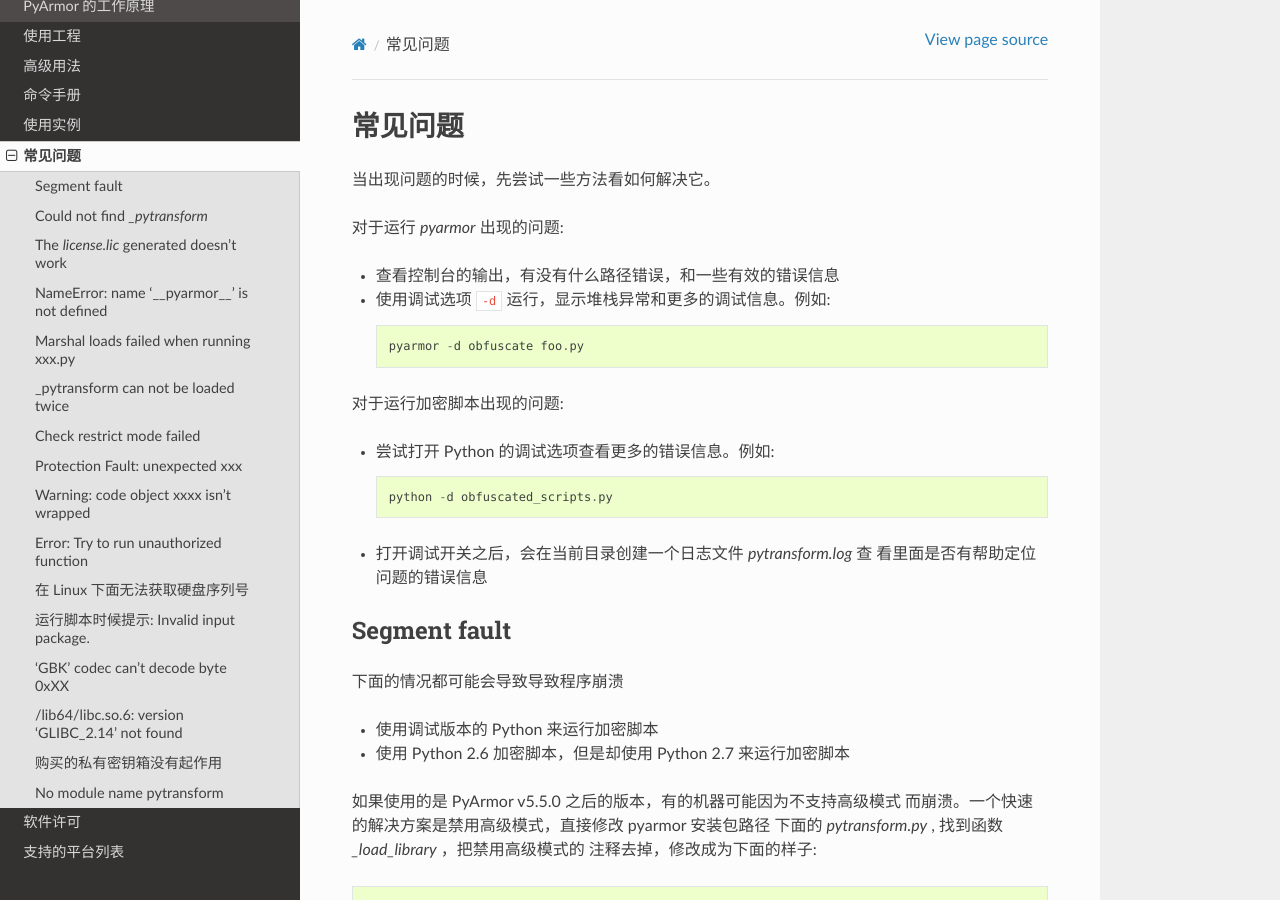
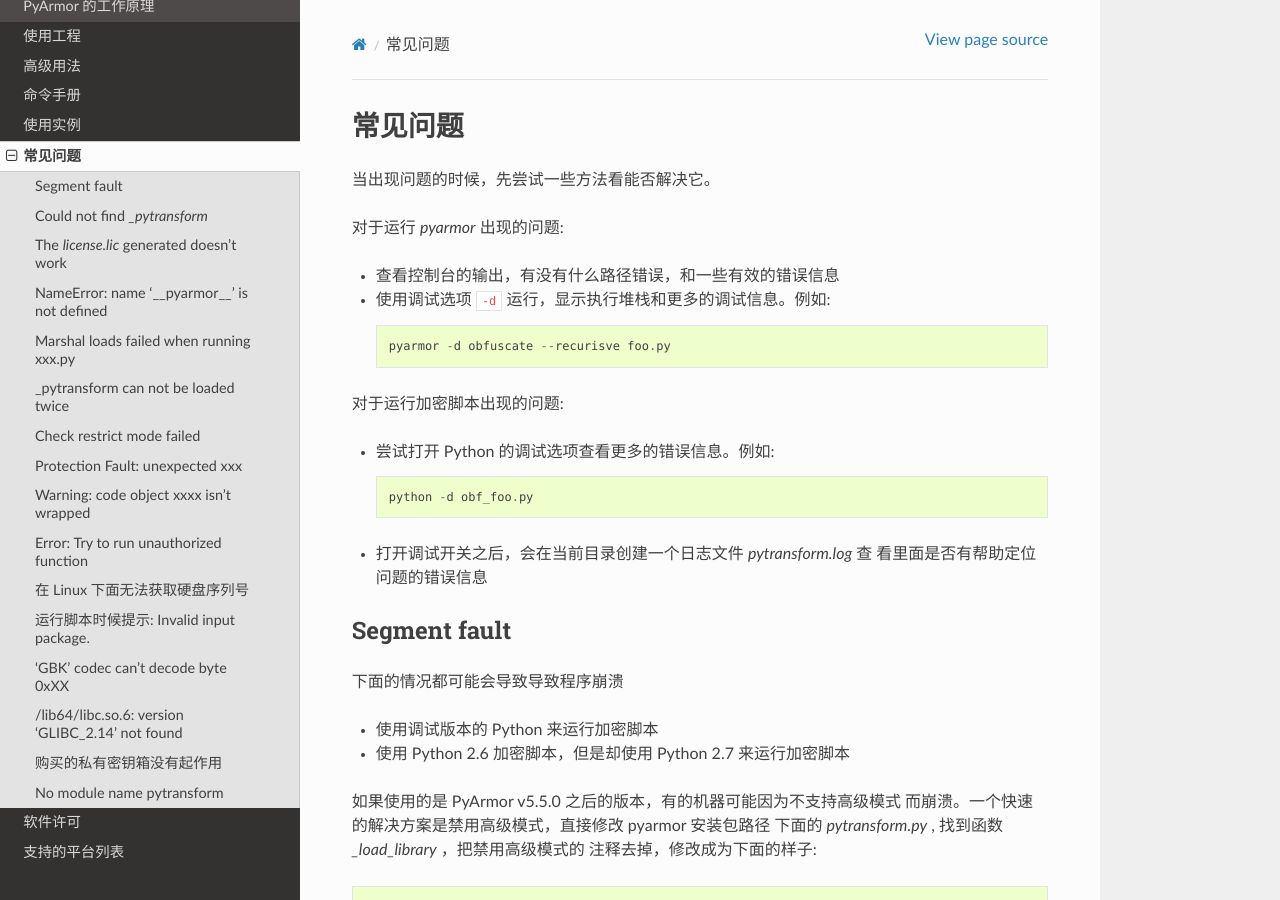
Before and after one commit to dashingsoft/pyarmor-docs-zh, a Sphinx documentation site: the page built from docs/questions.rst, in a window 1280 px wide and 900 px high. Built offline with Sphinx 7.4.7 and the Read the Docs theme 2.0.0, drawn with Linux system fonts in a browser that asks for light colours.

Commit message:
Refine doc

```diff
--- a/docs/questions.rst
+++ b/docs/questions.rst
@@ -3,20 +3,20 @@
 常见问题
 ========
 
-当出现问题的时候，先尝试一些方法看如何解决它。
+当出现问题的时候，先尝试一些方法看能否解决它。
 
 对于运行 `pyarmor` 出现的问题:
 
 * 查看控制台的输出，有没有什么路径错误，和一些有效的错误信息
-* 使用调试选项 ``-d`` 运行，显示堆栈异常和更多的调试信息。例如::
+* 使用调试选项 ``-d`` 运行，显示执行堆栈和更多的调试信息。例如::
 
-      pyarmor -d obfuscate foo.py
+      pyarmor -d obfuscate --recurisve foo.py
 
 对于运行加密脚本出现的问题:
 
 * 尝试打开 Python 的调试选项查看更多的错误信息。例如::
 
-      python -d obfuscated_scripts.py
+      python -d obf_foo.py
 
 * 打开调试开关之后，会在当前目录创建一个日志文件 `pytransform.log` 查
   看里面是否有帮助定位问题的错误信息
```
